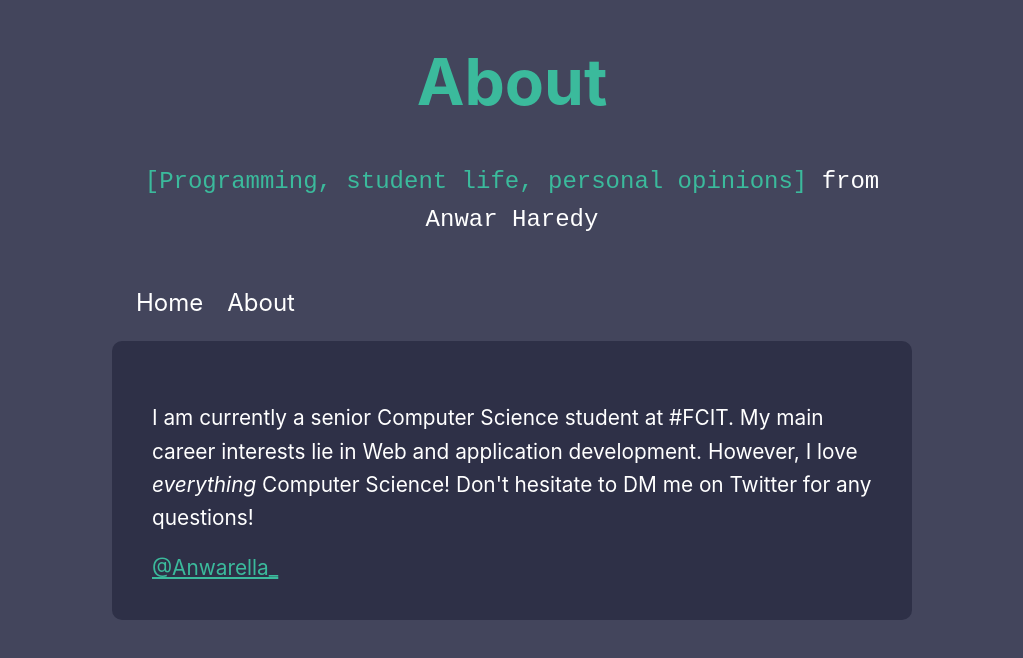
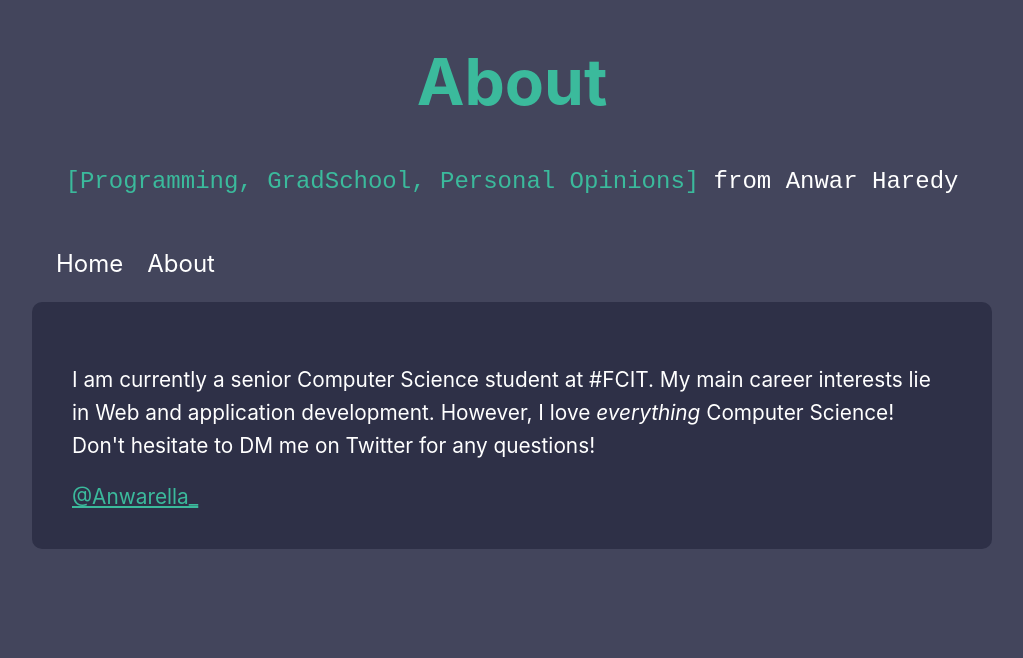
Before and after one commit to Meryx/AnwarellaBlog, a Gatsby site: page /About in a window 1280 px wide. Shown: the whole page, without its empty margins (128-1151 px from the left). Built offline with nearby package versions, Linux system fonts and the light colour scheme; Gatsby itself is replaced by a stand-in of ours.

Commit message:
Fixed width and button hover

```diff
--- a/src/components/Nav.js
+++ b/src/components/Nav.js
@@ -5,12 +5,12 @@ import "./nav.css";
 
 const Nav = () => (
   <>
-    <p id="header-in-nav"><span id="header-desc">[Programming, student life, personal opinions]</span> from Anwar Haredy</p>
+    <p id="header-in-nav"><span id="header-desc">[Programming, GradSchool, Personal Opinions]</span> from Anwar Haredy</p>
     <nav className="nav">
       <ul className="nav-list">
         <li className="nav-list-item">
           <Link
-  	        to="/">
+            to="/">
             Home
           </Link>
         </li>
@@ -18,7 +18,7 @@ const Nav = () => (
           <Link
             to="/About">
             About
-         </Link>
+          </Link>
         </li>
       </ul>
     </nav>
--- a/src/components/layout.css
+++ b/src/components/layout.css
@@ -7,7 +7,12 @@ body {
   color: white;
 }
 
-h1, h2, h3, h4, h5, h6{
+h1,
+h2,
+h3,
+h4,
+h5,
+h6 {
   color: #3bba9c;
 }
 
@@ -16,7 +21,7 @@ h1, h2, h3, h4, h5, h6{
   font-family: -apple-system, BlinkMacSystemFont, "Segoe UI", Roboto, Oxygen,
     Ubuntu, Cantarell, "Open Sans", "Helvetica Neue", sans-serif;
   height: 100%;
-  width: 800px;
+  width: 960px;
   max-width: 95%;
   margin: auto;
   text-rendering: optimizeLegibility;
```
Also changed, not shown: src/templates/blogTemplate.css (+9 -1 lines), 1 other file.
